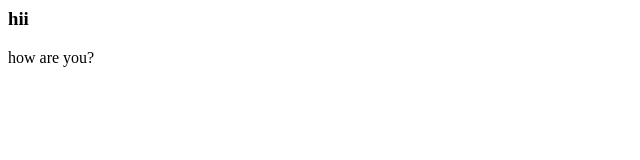
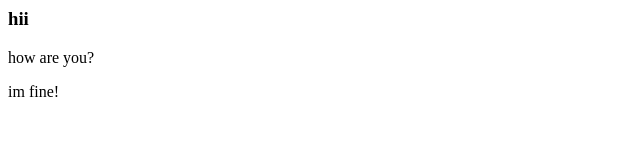
Before and after one commit to sohaillansarii/localrepo, a plain HTML site: page index.html in a window 1280 px wide. Shown: the full height of the page, 0-640 px from the left. Drawn offline with Linux system fonts and the light colour scheme.

Commit message:
feature1

```diff
--- a/index.html
+++ b/index.html
@@ -1,2 +1,3 @@
 <h3>hii</h3>
 <p>how are you?</p>
+<p>im fine!</p>
```
